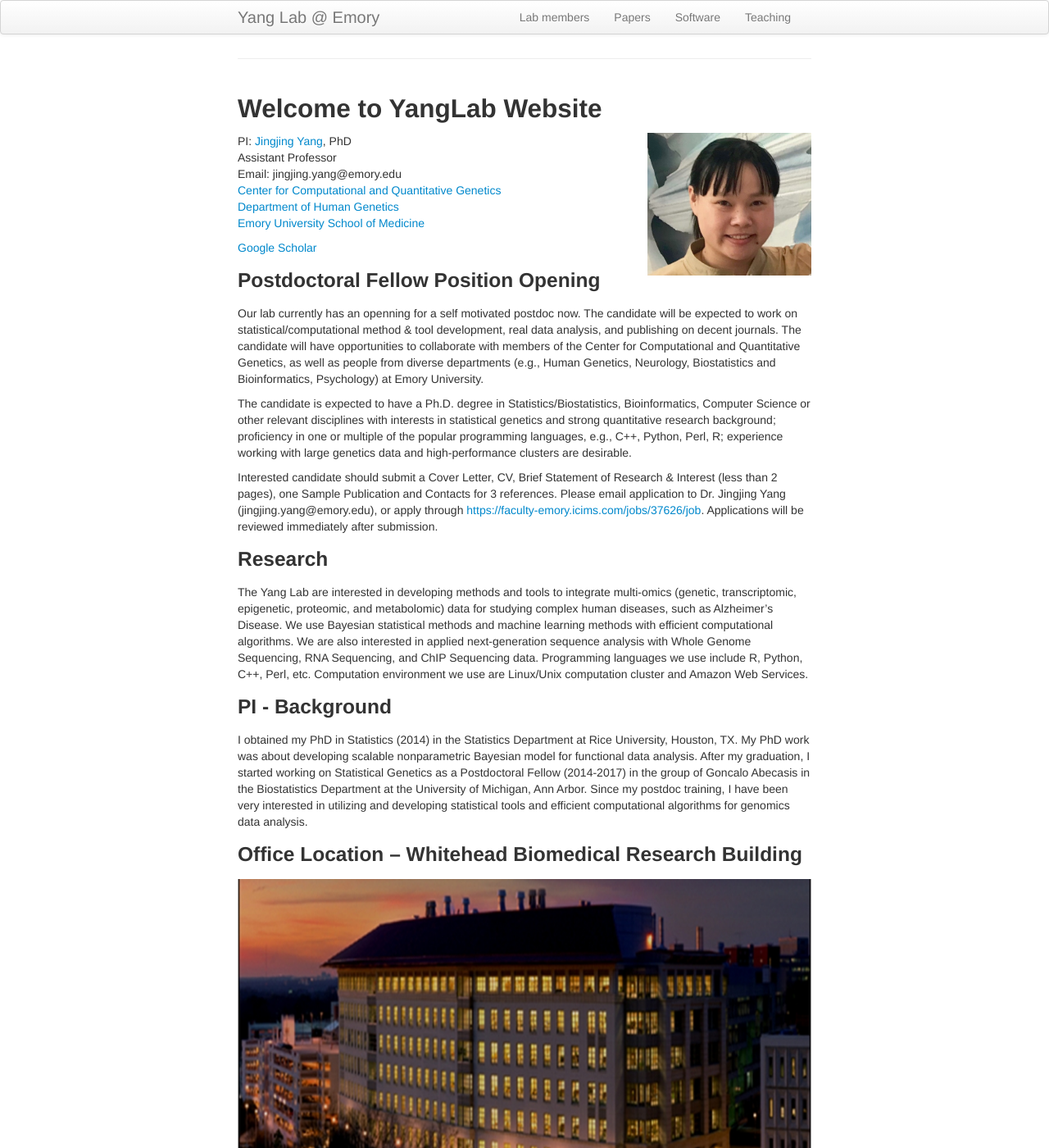
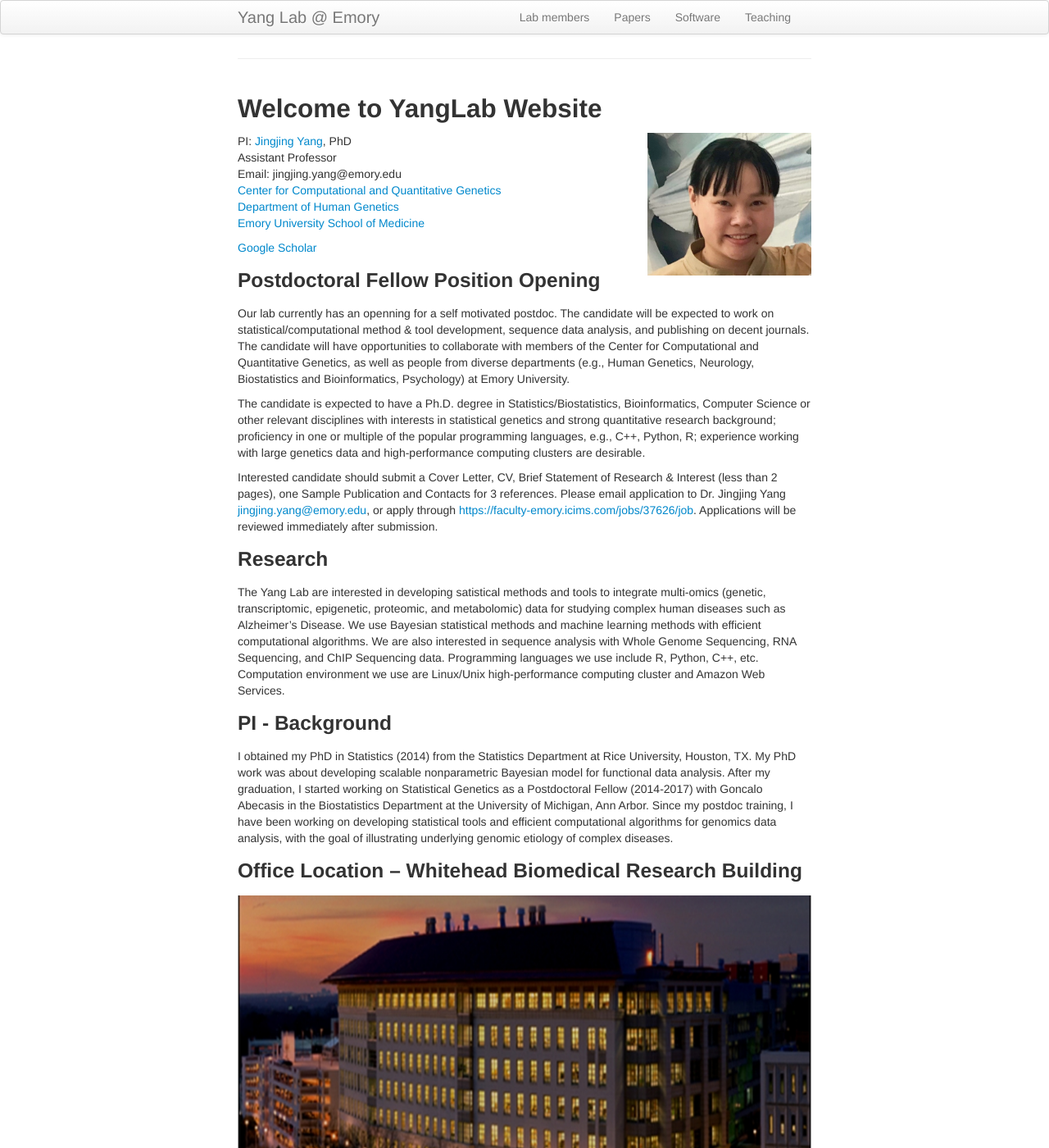
Before and after one commit to yanglab-emory/yanglab-emory.github.io, a Jekyll site: the page built from index.md, in a window 1280 px wide and 1400 px high. Shown: the whole window at 82% size. Built offline with Jekyll 4.4.1, drawn with Linux system fonts in a browser that asks for light colours.

Commit message:
update 02/2020

```diff
--- a/index.md
+++ b/index.md
@@ -20,21 +20,21 @@ Email: jingjing.yang@emory.edu <br>
 [Google Scholar](https://scholar.google.com/citations?user=ANXPW-UAAAAJ&hl=en)
 
 ### Postdoctoral Fellow Position Opening
-Our lab currently has an openning for a self motivated postdoc now. The candidate will be expected to work on statistical/computational method & tool development, real data analysis, and publishing on decent journals. The candidate will have opportunities to collaborate with members of the Center for Computational and Quantitative Genetics, as well as people from diverse departments (e.g., Human Genetics, Neurology, Biostatistics and Bioinformatics, Psychology) at Emory University.
+Our lab currently has an openning for a self motivated postdoc. The candidate will be expected to work on statistical/computational method & tool development, sequence data analysis, and publishing on decent journals. The candidate will have opportunities to collaborate with members of the Center for Computational and Quantitative Genetics, as well as people from diverse departments (e.g., Human Genetics, Neurology, Biostatistics and Bioinformatics, Psychology) at Emory University.
 
-The candidate is expected to have a Ph.D. degree in Statistics/Biostatistics, Bioinformatics, Computer Science or other relevant disciplines with interests in statistical genetics and strong quantitative research background; proficiency in one or multiple of the popular programming languages, e.g., C++, Python, Perl, R; experience working with large genetics data and high-performance clusters are desirable.
+The candidate is expected to have a Ph.D. degree in Statistics/Biostatistics, Bioinformatics, Computer Science or other relevant disciplines with interests in statistical genetics and strong quantitative research background; proficiency in one or multiple of the popular programming languages, e.g., C++, Python, R; experience working with large genetics data and high-performance computing clusters are desirable.
 
-Interested candidate should submit a Cover Letter, CV, Brief Statement of Research & Interest (less than 2 pages), one Sample Publication and Contacts for 3 references. Please email application to Dr. Jingjing Yang (jingjing.yang@emory.edu), or apply through <https://faculty-emory.icims.com/jobs/37626/job>. Applications will be reviewed immediately after submission.
+Interested candidate should submit a Cover Letter, CV, Brief Statement of Research & Interest (less than 2 pages), one Sample Publication and Contacts for 3 references. Please email application to Dr. Jingjing Yang <jingjing.yang@emory.edu>, or apply through <https://faculty-emory.icims.com/jobs/37626/job>. Applications will be reviewed immediately after submission.
 
 
 ### Research
-The Yang Lab are interested in developing methods and tools to integrate multi-omics (genetic, transcriptomic, epigenetic, proteomic, and metabolomic) data for studying complex human diseases, such as Alzheimer's Disease. We use Bayesian statistical methods and machine learning methods with efficient computational algorithms. We are also interested in applied next-generation sequence analysis with Whole Genome Sequencing, RNA Sequencing, and ChIP Sequencing data. Programming languages we use include R, Python, C++, Perl, etc. Computation environment we use are Linux/Unix computation cluster and Amazon Web Services.
+The Yang Lab are interested in developing satistical methods and tools to integrate multi-omics (genetic, transcriptomic, epigenetic, proteomic, and metabolomic) data for studying complex human diseases such as Alzheimer's Disease. We use Bayesian statistical methods and machine learning methods with efficient computational algorithms. We are also interested in sequence analysis with Whole Genome Sequencing, RNA Sequencing, and ChIP Sequencing data. Programming languages we use include R, Python, C++, etc. Computation environment we use are Linux/Unix high-performance computing cluster and Amazon Web Services.
 
 
 ### PI - Background
 
-I obtained my PhD in Statistics (2014) in the Statistics Department at Rice University, Houston, TX. My PhD work was about developing scalable nonparametric Bayesian model for functional data analysis. After my graduation, I started working on Statistical Genetics as a Postdoctoral Fellow (2014-2017) in the group of
-Goncalo Abecasis in the Biostatistics Department at the University of Michigan, Ann Arbor. Since my postdoc training, I have been very interested in utilizing and developing statistical tools and efficient computational algorithms for genomics data analysis.
+I obtained my PhD in Statistics (2014) from the Statistics Department at Rice University, Houston, TX. My PhD work was about developing scalable nonparametric Bayesian model for functional data analysis. After my graduation, I started working on Statistical Genetics as a Postdoctoral Fellow (2014-2017) with
+Goncalo Abecasis in the Biostatistics Department at the University of Michigan, Ann Arbor. Since my postdoc training, I have been working on developing statistical tools and efficient computational algorithms for genomics data analysis, with the goal of illustrating underlying genomic etiology of complex diseases.
 
 ### Office Location -- Whitehead Biomedical Research Building
 <img style="float: center;" src="assets/Whitehead.png">
```
Also changed, not shown: pages/lab.md (+3 -3 lines), pages/papers.md (+7 -1 lines), pages/resources.md (deleted, +0 -6 lines).
